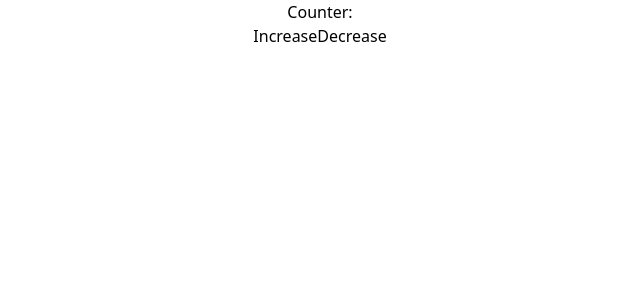
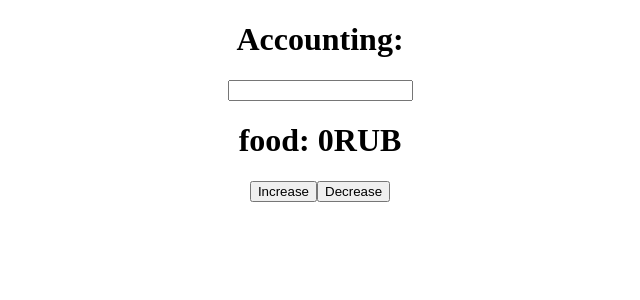
Before and after one commit to Color-Kat/graphQL-learn, a React (Create React App) app in the folder app/: page / in a window 1280 px wide. Shown: the top 300 px of the page, without its empty margins (320-960 px from the left). Built offline with nearby package versions, Linux system fonts and the light colour scheme.

Commit message:
useState

```diff
--- a/app/src/components/app/App.tsx
+++ b/app/src/components/app/App.tsx
@@ -3,15 +3,30 @@ import React, {useState} from 'react';
 import './App.css';
 
 function App() {
+    const [count, setCount] = useState(0);
+    const [activity, setActivity] = useState({
+        activity: 'food',
+        currency: 'RUB'
+    });
 
+    function increment() {
+        setCount(prev => prev+1);
+    }
+    function decrement() { setCount(prev => prev - 1); }
+
+    function changeActivity(e: any) {
+        setActivity(prev => ({...prev, activity: e.target.value}));
+    }
 
     return (
         <div className="App">
             <div>
-                <h1 className="">Counter: <b></b></h1>
+                <h1>Accounting:</h1>
+                <input onChange={changeActivity} />
+                <h1 className="color">{activity.activity}: <b>{count}{ activity.currency }</b></h1>
 
-                <button>Increase</button>
-                <button>Decrease</button>
+                <button onClick={increment}>Increase</button>
+                <button onClick={decrement}>Decrease</button>
             </div>
         </div>
     );
--- a/app/src/index.scss
+++ b/app/src/index.scss
@@ -1,4 +1,4 @@
-@tailwind base;
-@tailwind components;
-@tailwind utilities;
+// @tailwind base;
+// @tailwind components;
+// @tailwind utilities;
 //@import 'scss/nullstyle';
```
